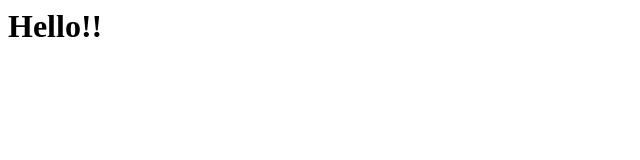
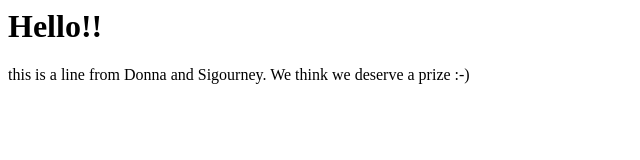
Before and after one commit to tomstringer/Hello-World, a plain HTML site: page index.html in a window 1280 px wide. Shown: the whole page, without its empty margins (0-640 px from the left). Drawn offline with Linux system fonts and the light colour scheme.

Commit message:
added text

```diff
--- a/index.html
+++ b/index.html
@@ -2,5 +2,6 @@
 
 <body>
   <h1>Hello!!</h1>
+<p>this is a line from Donna and Sigourney. We think we deserve a prize :-)</p>
 </body>
 </html>
```
